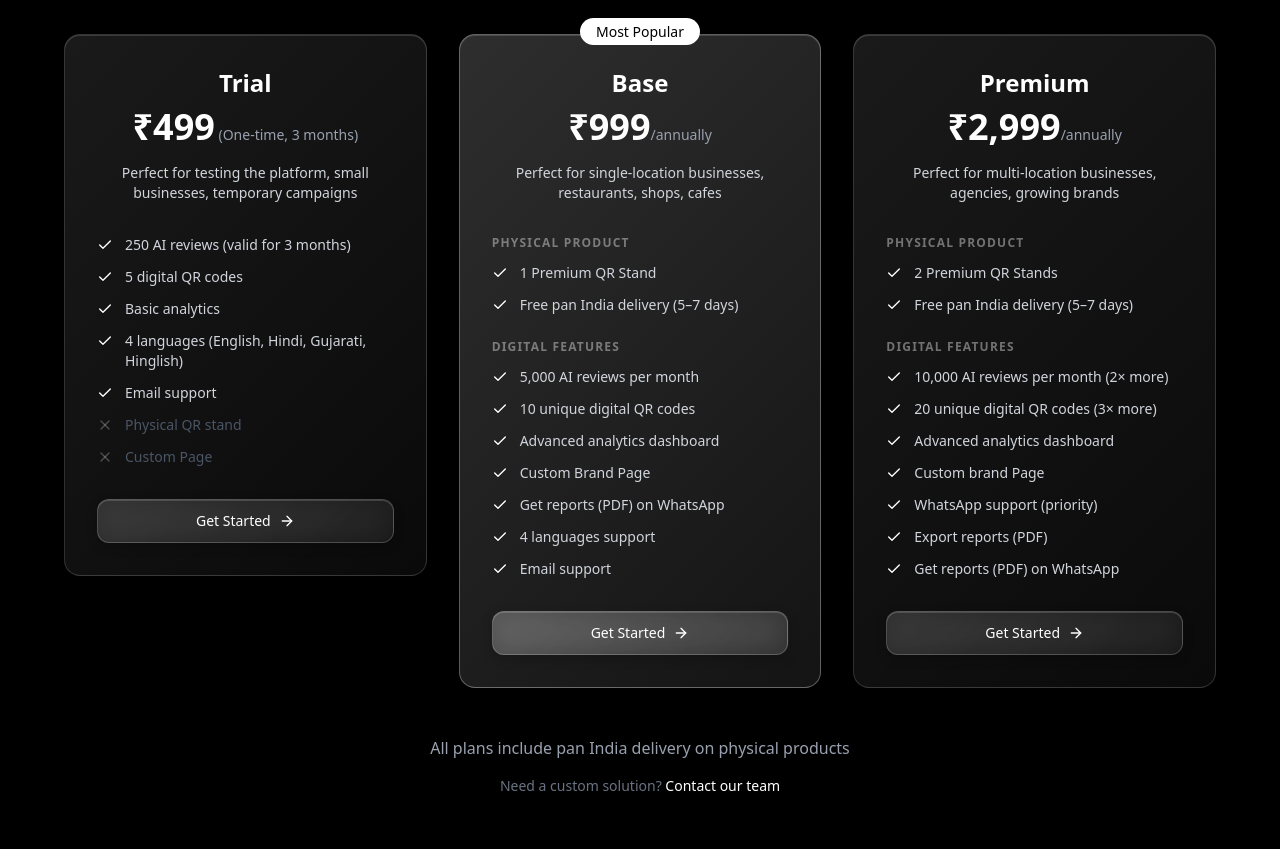
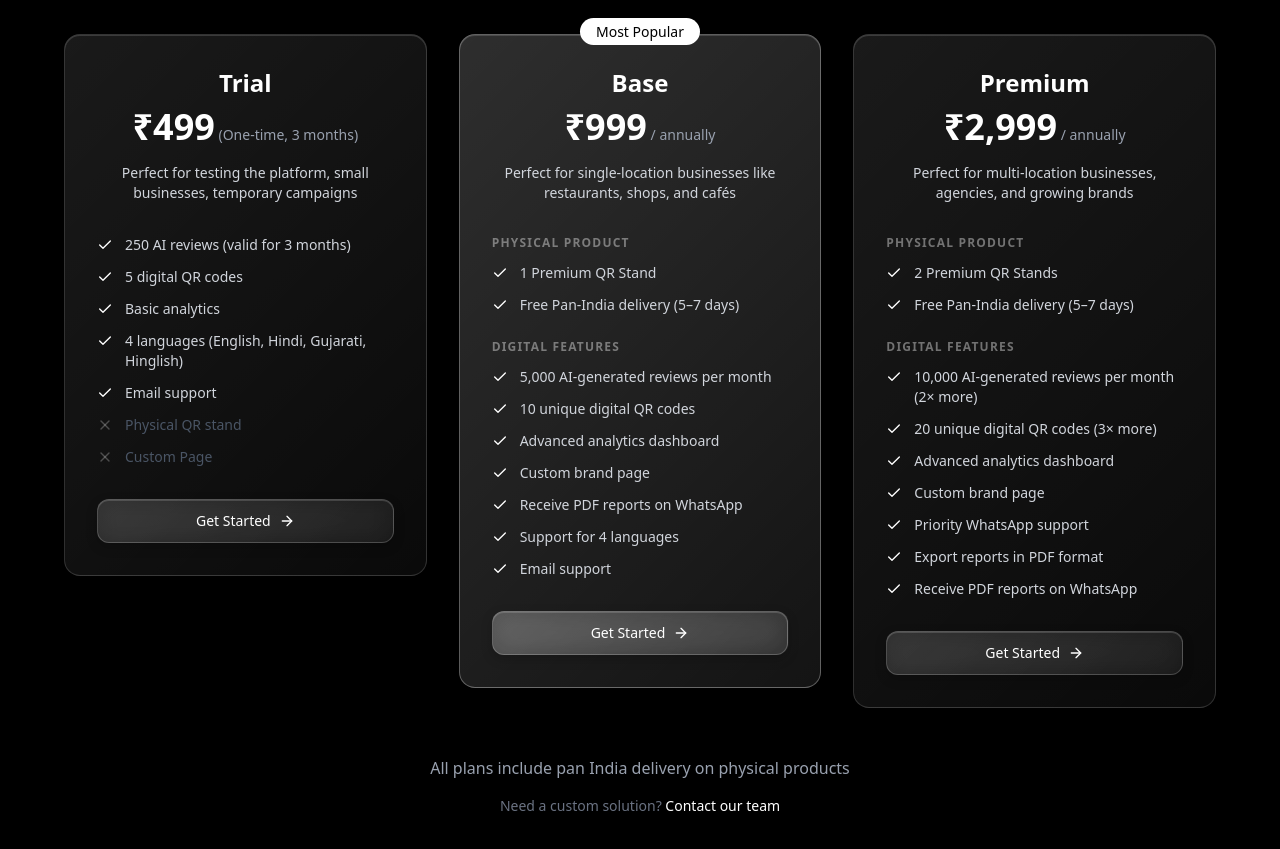
Before and after one commit to eakmal-service/QR, a Next.js app in the folder v0/: page / in a window 1280 px wide. Shown: the part 2160-3009 px from the top of the page. Built offline with nearby package versions, Linux system fonts and the light colour scheme; no server answers.

Commit message:
feat: refine Base and Premium plan copy

```diff
--- a/v0/components/pricing-section.tsx
+++ b/v0/components/pricing-section.tsx
@@ -40,8 +40,8 @@ const pricingPlans: {
   {
     name: "Base",
     price: "₹999",
-    period: "/annually",
-    description: "Perfect for single-location businesses, restaurants, shops, cafes",
+    period: " / annually",
+    description: "Perfect for single-location businesses like restaurants, shops, and cafés",
     popular: true,
     cta: "Get Started",
     groups: [
@@ -49,18 +49,18 @@ const pricingPlans: {
         label: "Physical Product",
         items: [
           { text: "1 Premium QR Stand", included: true },
-          { text: "Free pan India delivery (5–7 days)", included: true },
+          { text: "Free Pan-India delivery (5–7 days)", included: true },
         ],
       },
       {
         label: "Digital Features",
         items: [
-          { text: "5,000 AI reviews per month", included: true },
+          { text: "5,000 AI-generated reviews per month", included: true },
           { text: "10 unique digital QR codes", included: true },
           { text: "Advanced analytics dashboard", included: true },
-          { text: "Custom Brand Page", included: true },
-          { text: "Get reports (PDF) on WhatsApp", included: true },
-          { text: "4 languages support", included: true },
+          { text: "Custom brand page", included: true },
+          { text: "Receive PDF reports on WhatsApp", included: true },
+          { text: "Support for 4 languages", included: true },
           { text: "Email support", included: true },
         ],
       },
@@ -69,8 +69,8 @@ const pricingPlans: {
   {
     name: "Premium",
     price: "₹2,999",
-    period: "/annually",
-    description: "Perfect for multi-location businesses, agencies, growing brands",
+    period: " / annually",
+    description: "Perfect for multi-location businesses, agencies, and growing brands",
     popular: false,
     cta: "Get Started",
     groups: [
@@ -78,19 +78,19 @@ const pricingPlans: {
         label: "Physical Product",
         items: [
           { text: "2 Premium QR Stands", included: true },
-          { text: "Free pan India delivery (5–7 days)", included: true },
+          { text: "Free Pan-India delivery (5–7 days)", included: true },
         ],
       },
       {
         label: "Digital Features",
         items: [
-          { text: "10,000 AI reviews per month (2× more)", included: true },
+          { text: "10,000 AI-generated reviews per month (2× more)", included: true },
           { text: "20 unique digital QR codes (3× more)", included: true },
           { text: "Advanced analytics dashboard", included: true },
-          { text: "Custom brand Page", included: true },
-          { text: "WhatsApp support (priority)", included: true },
-          { text: "Export reports (PDF)", included: true },
-          { text: "Get reports (PDF) on WhatsApp", included: true },
+          { text: "Custom brand page", included: true },
+          { text: "Priority WhatsApp support", included: true },
+          { text: "Export reports in PDF format", included: true },
+          { text: "Receive PDF reports on WhatsApp", included: true },
         ],
       },
     ],
```
